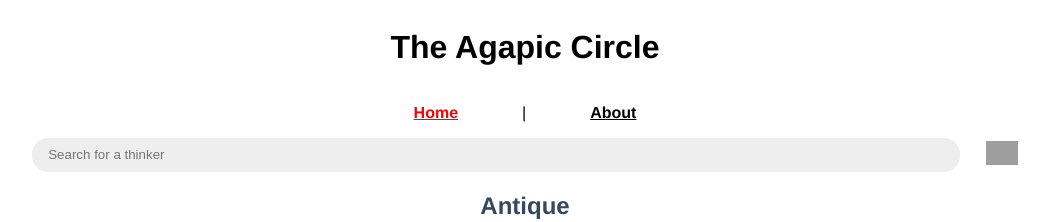
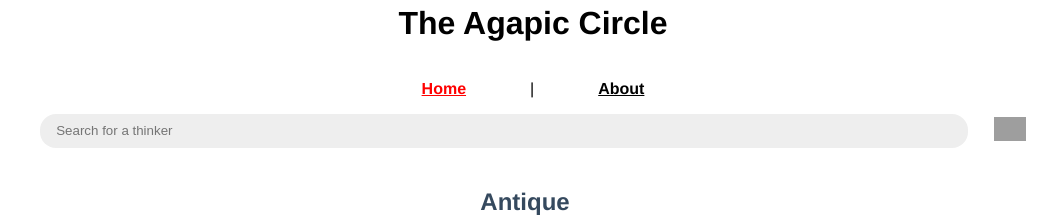
Before and after one commit to FabianFix/The-Agapic-Circle, a Vue app: page / in a window 1280 px wide. Shown: the top 222 px of the page, without its empty margins (115-1172 px from the left). Built offline with nearby package versions, Linux system fonts and the light colour scheme; grey boxes are pictures that could not be loaded.

Commit message:
fixed header

```diff
--- a/src/App.vue
+++ b/src/App.vue
@@ -1,6 +1,6 @@
 <template>
   <agapic-header></agapic-header>
-  <router-view/>
+  <router-view class="state"/>
 </template>
 
 <script>
@@ -21,6 +21,10 @@ export default {
   color: #000000;
 }
 
+.state {
+  padding-top: 20vh;
+}
+
 nav a {
   font-weight: bold;
   color: #000000;
--- a/src/components/AgapicHeader.vue
+++ b/src/components/AgapicHeader.vue
@@ -29,6 +29,10 @@ export default {
     gap: 2vh;
     justify-content: center;
     align-items: center;
+    position: fixed;
+    width: 100%;
+    margin-top: -1.5rem;
+    background-color: #FFFFFF;
   }
 
   .searchAuthor {
```
